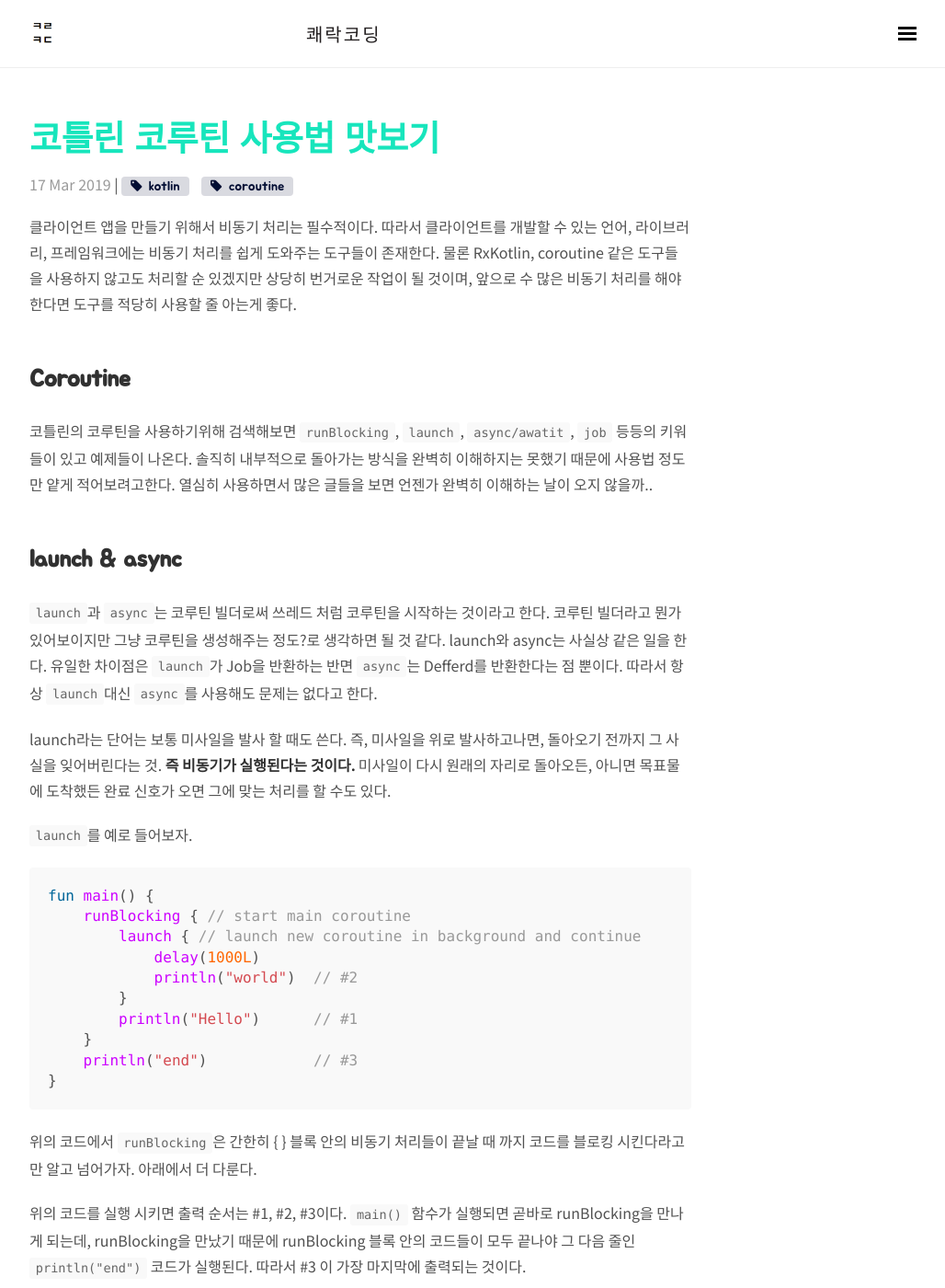
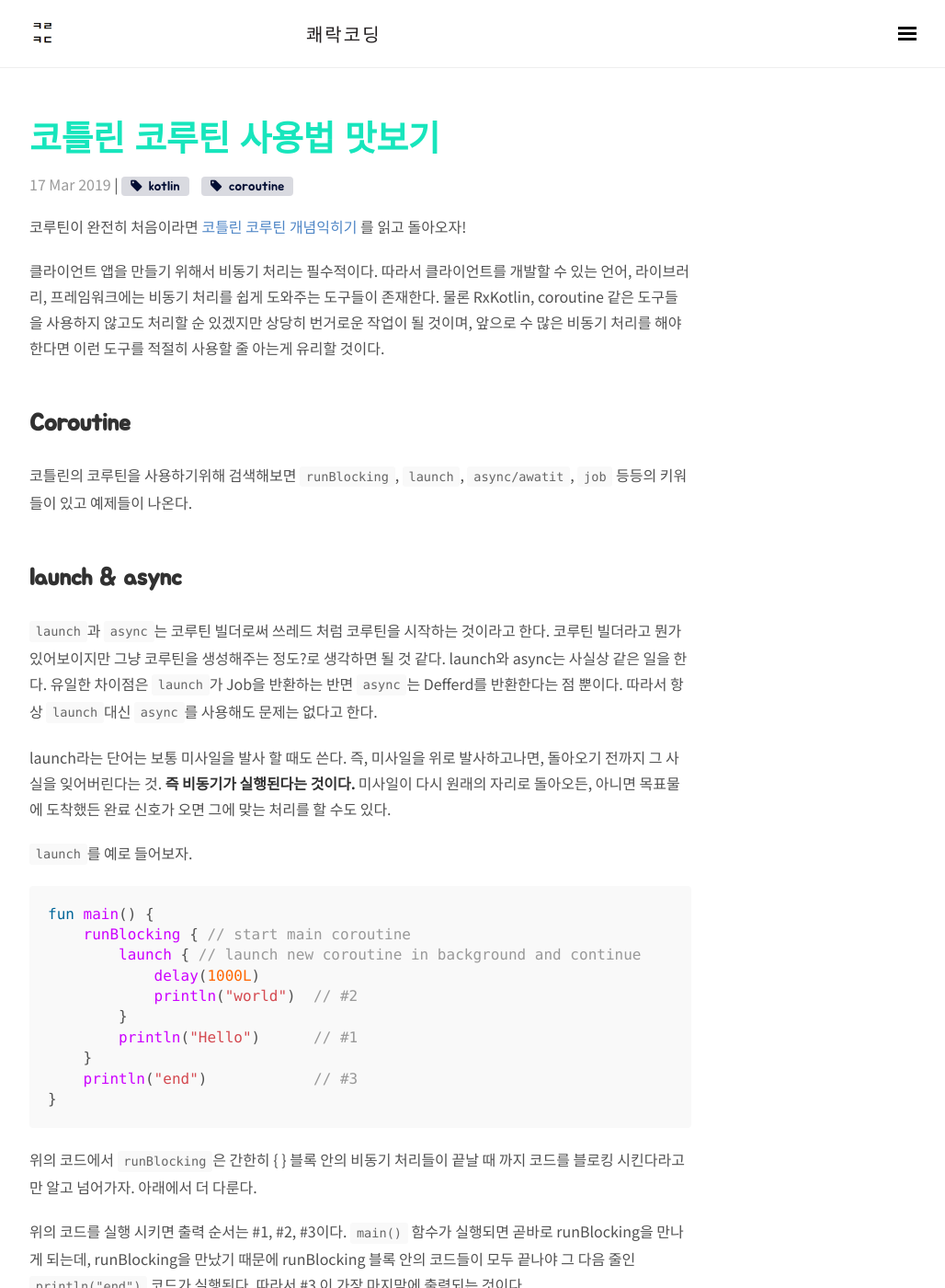
Before and after one commit to wooooooak/wooooooak.github.io, a Jekyll site: the page built from _posts/kotlin/2019-03-17-kotlin_coroutin.md, in a window 1280 px wide and 1400 px high. Shown: the whole window at 92% size, without its empty margins (248-1276 px from the left). Built offline with Jekyll 4.4.1, drawn with Linux system fonts in a browser that asks for light colours; nearby versions of some CDN libraries; some web fonts are replaced; comment, search, counter and statistics services are not loaded; some of the changed text lies outside the part shown.

Commit message:
오탈자 수정

````diff
--- a/_posts/kotlin/2019-03-17-kotlin_coroutin.md
+++ b/_posts/kotlin/2019-03-17-kotlin_coroutin.md
@@ -6,17 +6,22 @@ tags: [kotlin, coroutine]
 comments: true
 ---
 
-클라이언트 앱을 만들기 위해서 비동기 처리는 필수적이다. 따라서 클라이언트를 개발할 수 있는 언어, 라이브러리, 프레임워크에는 비동기 처리를 쉽게 도와주는 도구들이 존재한다. 물론 RxKotlin, coroutine 같은 도구들을 사용하지 않고도 처리할 순 있겠지만 상당히 번거로운 작업이 될 것이며, 앞으로 수 많은 비동기 처리를 해야한다면 도구를 적당히 사용할 줄 아는게 좋다.
+코루틴이 완전히 처음이라면 [코틀린 코루틴 개념익히기](https://wooooooak.github.io/kotlin/2019/08/25/%EC%BD%94%ED%8B%80%EB%A6%B0-%EC%BD%94%EB%A3%A8%ED%8B%B4-%EA%B0%9C%EB%85%90-%EC%9D%B5%ED%9E%88%EA%B8%B0/) 를 읽고 돌아오자!
+
+클라이언트 앱을 만들기 위해서 비동기 처리는 필수적이다. 따라서 클라이언트를 개발할 수 있는 언어, 라이브러리, 프레임워크에는 비동기 처리를 쉽게 도와주는 도구들이 존재한다. 물론 RxKotlin, coroutine 같은 도구들을 사용하지 않고도 처리할 순 있겠지만 상당히 번거로운 작업이 될 것이며, 앞으로 수 많은 비동기 처리를 해야한다면 이런 도구를 적절히 사용할 줄 아는게 유리할 것이다.
 
 ## Coroutine
-코틀린의 코루틴을 사용하기위해 검색해보면 `runBlocking`, `launch`, `async/awatit`, `job` 등등의 키워들이 있고 예제들이 나온다. 솔직히 내부적으로 돌아가는 방식을 완벽히 이해하지는 못했기 때문에 사용법 정도만 얕게 적어보려고한다. 열심히 사용하면서 많은 글들을 보면 언젠가 완벽히 이해하는 날이 오지 않을까..
+
+코틀린의 코루틴을 사용하기위해 검색해보면 `runBlocking`, `launch`, `async/awatit`, `job` 등등의 키워들이 있고 예제들이 나온다.
 
 ## launch & async
+
 `launch`과 `async`는 코루틴 빌더로써 쓰레드 처럼 코루틴을 시작하는 것이라고 한다. 코루틴 빌더라고 뭔가 있어보이지만 그냥 코루틴을 생성해주는 정도?로 생각하면 될 것 같다. launch와 async는 사실상 같은 일을 한다. 유일한 차이점은 `launch`가 Job을 반환하는 반면 `async`는 Defferd를 반환한다는 점 뿐이다. 따라서 항상 `launch`대신 `async`를 사용해도 문제는 없다고 한다.
 
 launch라는 단어는 보통 미사일을 발사 할 때도 쓴다. 즉, 미사일을 위로 발사하고나면, 돌아오기 전까지 그 사실을 잊어버린다는 것. **즉 비동기가 실행된다는 것이다.** 미사일이 다시 원래의 자리로 돌아오든, 아니면 목표물에 도착했든 완료 신호가 오면 그에 맞는 처리를 할 수도 있다.
 
 `launch`를 예로 들어보자.
+
 ```kotlin
 fun main() {
     runBlocking { // start main coroutine
@@ -29,22 +34,25 @@ fun main() {
     println("end")            // #3
 }
 ```
+
 위의 코드에서 `runBlocking`은 간한히 { } 블록 안의 비동기 처리들이 끝날 때 까지 코드를 블로킹 시킨다라고만 알고 넘어가자. 아래에서 더 다룬다.
 
 위의 코드를 실행 시키면 출력 순서는 #1, #2, #3이다. `main()` 함수가 실행되면 곧바로 runBlocking을 만나게 되는데, runBlocking을 만났기 때문에 runBlocking 블록 안의 코드들이 모두 끝나야 그 다음 줄인 `println("end")` 코드가 실행된다. 따라서 #3 이 가장 마지막에 출력되는 것이다.
 
-`runBlocking` 블록 안에서 가장 먼저 만나는게 비동기의 시작을 알리는 `launch`함수다. 위에서도 말했듯이 `launch`를 만나면 `launch` 블록의 코드들이 미사일에 담겨 비동기로 수행된다고 생각하자. 간단히 가벼운 백그라운 쓰레드로 수행된다고 생각해도 좋을 것 같다.
+`runBlocking` 블록 안에서 가장 먼저 만나는게 비동기의 시작을 알리는 `launch`함수다. 위에서도 말했듯이 `launch`를 만나면 `launch` 블록의 코드들이 미사일에 담겨 비동기로 수행된다고 생각하자. 간단히 가벼운 백그라운드 쓰레드(코루틴)로 수행된다고 생각해도 좋을 것 같다.
 
 `launch`블록 안에서 가장 먼저 만나는 `delay`라는 함수가 있는데 이것은 코루틴 스코프 안에서만 실행할 수 있는 시간 지연 함수다. 여기서는 `delay`를 사용하여 시간이 걸리는 것(미사일이 제 역할을 하고 다시 돌아오는 시간)을 나타냈지만, 실제로는 외부 api를 요청하거나 데이터베이스 IO작업처럼 시간이 걸리는 작업이라고 생각해도 된다. 아무튼 `delay`바로 밑 줄인 #2는 `delay(1000L)`이 끝나야 실행된다. `launch` 블록에 같이 묶여있기 때문이다.
 
-아까 말햇듯이 `launch`는 백그라운드 쓰레드처럼 실행되는 비동기 함수이기 때문에 `launch`블락 다음 줄 #1 이 바로 호출된다. 미사일을 발사시키는 사람이 미사일을 발사시켜 놓고 나서 미사일이 돌아올 동안 정지하는게 아니라 다른 할일을 하는 것 처럼. 따라서 `luanch`블록을 먼저 만났음에도 불구하고 1초의 소요시간이 걸리는 비동기 코드(delay) 때문에 #1이 먼저 출력되고, 아까 발사시켰던 미사일이 1초뒤에 돌아오면 #2가 출력되고, 마지막으로 #3이 출력되는 것이다.
+아까 말햇듯이 `launch`는 코드 블럭을 마치 백그라운드 쓰레드에서 실행시키는 것과 비슷하게 비동기 식으로 동작시킨다. 따라서 `launch`블락 다음 줄 #1 이 바로 호출된다. 미사일을 발사시키는 사람이 미사일을 발사시켜 놓고 나서 미사일이 돌아올 동안 정지하는게 아니라 다른 할일을 하는 것 처럼. 따라서 `luanch`블럭을 먼저 만났음에도 불구하고 1초의 소요시간이 걸리는 비동기 코드(delay) 때문에 #1이 먼저 출력되고, 아까 발사시켰던 미사일이 1초뒤에 돌아오면 아까 멈추었던 `launch` 블럭으로 돌아가 #2가 출력되고, 마지막으로 #3이 출력되는 것이다.
 
 ## runBlocking
+
 위의 코드에서 왜 #1 -> #3 -> #2 순서대로 실행되지 않는지 의문이 생길 수도있다. 그 것은 `runBlocking`때문이다. 위에서 언급했듯이 `runBlocking`은 간단히 { } 블록 안의 내부 코루틴(launch든 async든)이 종료되기 전 까지는 작업 중인 경량 쓰레드를 블로킹 시킨다.
 
 쉽게 말해서 `runBlocking`은 { } 블록 안에 비동기 처리 코루틴들이 들어 있음에도 불구하고 마치 일반적인 하나의 함수처럼 작동하는 것이다. 즉, `runBlocking`블록안의 모든 비동기 작업이 끝나고,첫번째 줄에서 마지막 줄까지 모두 끝나야 그 다음 줄 코드가 실행된다. 코루틴이 아닌 일반 서브루틴(우리가 아는 기본적인 함수)처럼 말이다.
 
 ## job.join() & defferd.await()
+
 ```kotlin
 fun main() {
     runBlocking{
@@ -57,7 +65,9 @@ fun main() {
     println("end")            // #3
 }
 ```
+
 이 코드는 위의 코드를 그대로 가져온 것인데, 실행 순서를 아래처럼 바꾸고 싶다.
+
 ```kotlin
 fun main() {
     runBlocking{
@@ -70,7 +80,9 @@ fun main() {
     println("end")            // #3 마지막으로 출력하고 싶다.
 }
 ```
+
 이럴땐 코드에 `job.join()`을 넣어주면 된다.
+
 ```kotlin
 fun main() {
     runBlocking{
@@ -84,6 +96,7 @@ fun main() {
     println("end")            // #3
 }
 ```
+
 위처럼 하면 world -> Hello -> end 순서로 출력이된다. 즉 job의 `join()` 함수를 만나게 되면, 그 순간 `job`을 확인한 후 `job`이 아직 완료상태가 아니라 비동기 처리중인 상태일 경우 `join()`이후의 코드들을 실행시키지 않고 대기시킨다. 그리고 job들이 완료(미사일이 돌아옴)상태가 되면 그때서야 join() 아랫줄 코드들을 실행시킨다.
 
 이제 비동기 요청으로 서버에 데이터를 요청했다고 가정하자. 서버에 데이터를 요청하고 받아오는 시간은 1초이고, 받아온 데이터를 가지고 어떤 연산을 하고싶다.
@@ -103,9 +116,11 @@ fun main() {
     println("end")            // #3
 }
 ```
+
 `await()`을 통해 `async`블록에서 넘겨준 값을 가져왔다. `await()`은 `join()`과 같이 `deffered`들이 완료 상태가 되면 가지고 있던 값을 뽑아내준다.
 
 ## 마무리
+
 코루틴을 이해한다기 보다는 최소한의 사용법을 익히는 글이었다. 코루틴 스코프까지 이해하고 각각의 Dispatcher들을 모두 이해하면 좋겠지만, 계속 이론만 보면 이해에 발전이 없을 것 같아 이렇게 써보면서 이해 중이다.
 
 `runBlocking`을 이해하고 `launch`, `async`만 사용할 줄 알아도 어느정도 즐거운 코딩은 가능하다. 여러가지 상황에 부딪혀 더 깊게 알아야 될 때도 있겠지만 우선은 이것들 부터 익숙해지자. 더 깊게 이해가 되면 그때 이론적인 부분까지 포스팅해야겠다.
````
